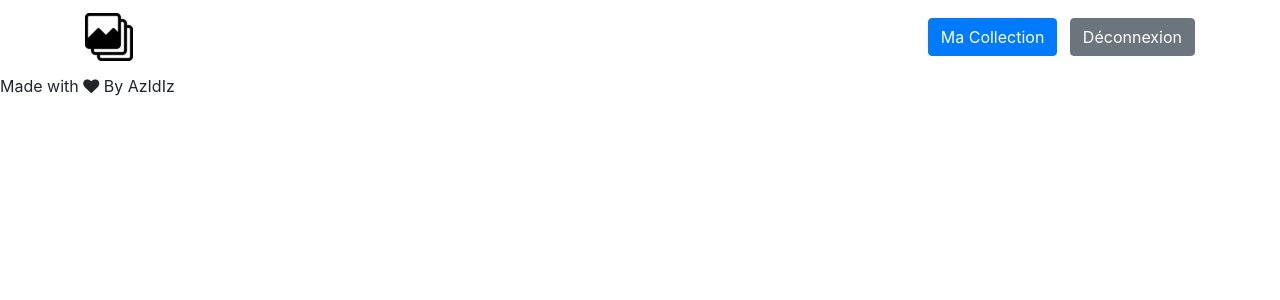
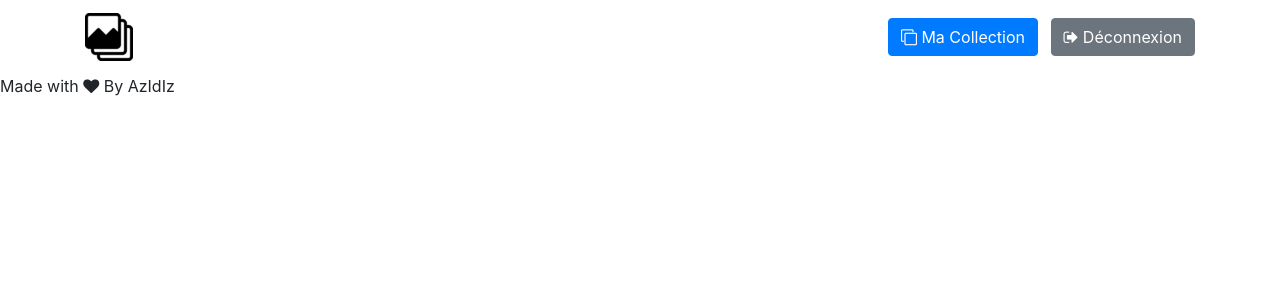
Before and after one commit to clemabro/slider-ken-burn, a PHP site: template vues/ressources/navBar.php in a window 1280 px wide. Shown: the top 300 px of the page. Run offline with PHP 8.4, Linux system fonts and the light colour scheme; the template is opened without the code that fills it: most values are stand-ins (such as "Sample title", 1, 10 or a date in 2020).

Commit message:
Ajout d'icone joli

```diff
--- a/vues/ressources/navBar.php
+++ b/vues/ressources/navBar.php
@@ -5,8 +5,8 @@
                 <img src="vues/img/logo.png" class="img-fluid" alt="Logo">
             </a>
             <div class="float-right">
-                <a href="albums" class="btn btn-primary mr-sm-2">Ma Collection</a>
-                <a href="deconnexion" class="btn btn-secondary my-2 my-sm-0">Déconnexion</a>
+                <a href="albums" class="btn btn-primary mr-sm-2"><i class="fa fa-clone"></i> Ma Collection</a>
+                <a href="deconnexion" class="btn btn-secondary my-2 my-sm-0"><i class="fa fa-sign-out"></i> Déconnexion</a>
             </div>
         </div>
     </div>
```
Also changed, not shown: vues/Albums/Albums.php (+5 -5 lines), vues/Slider/create.php (+10 -7 lines).
